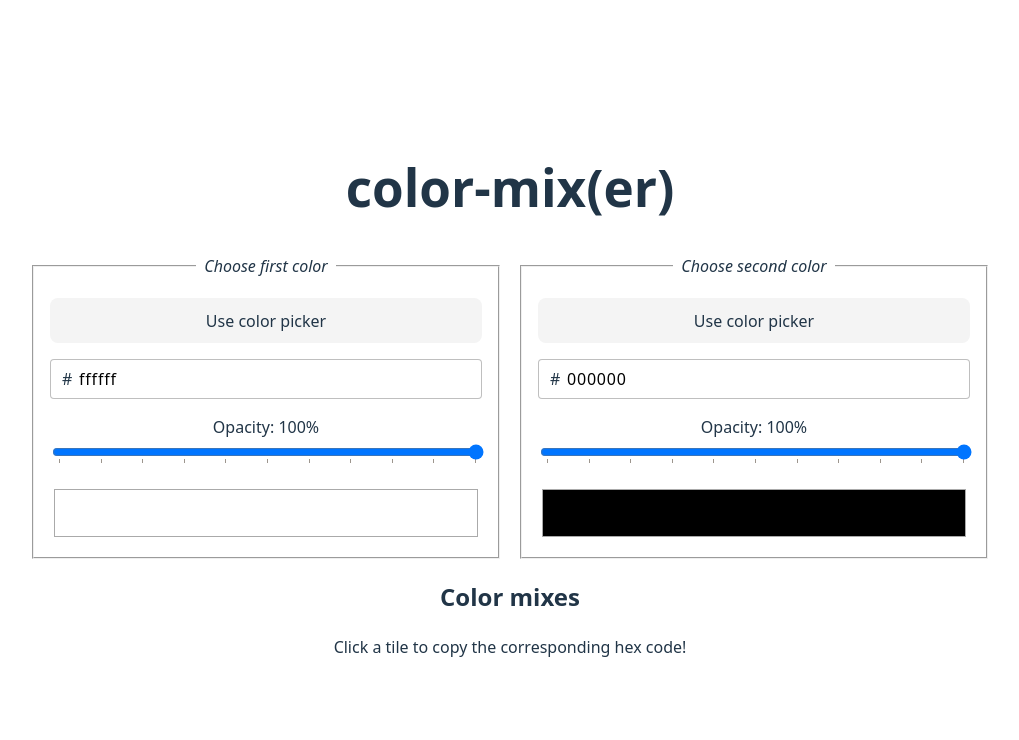
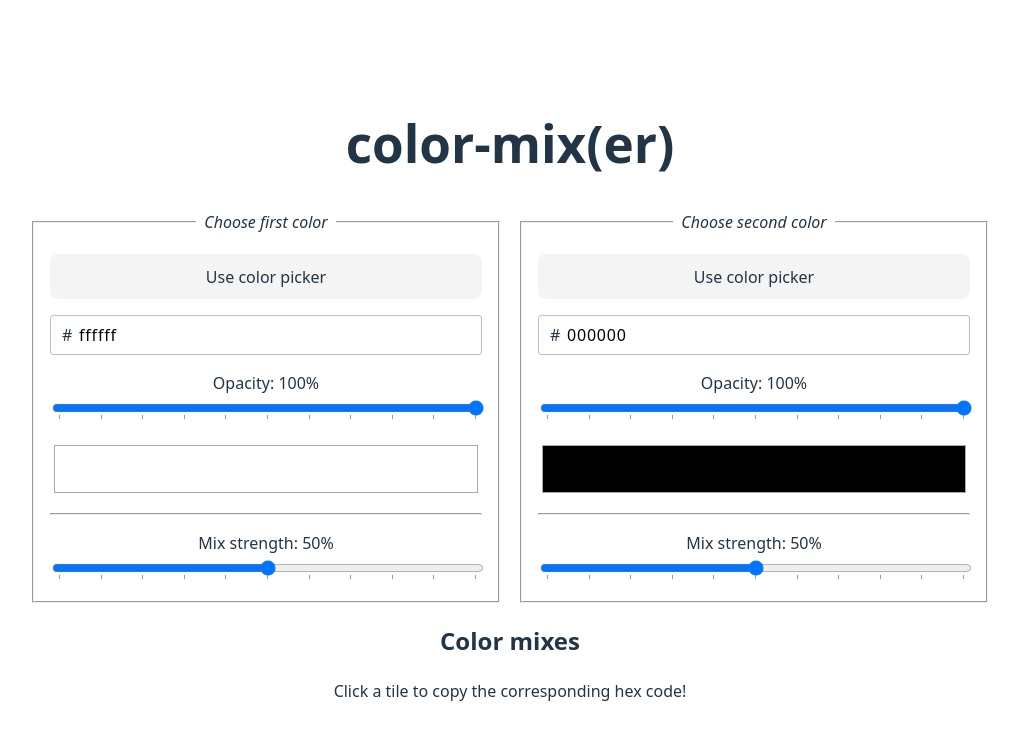
Before and after one commit to wovenstarlight/color-mixer, a React (Vite) app: page / in a window 1280 px wide. Shown: the top 740 px of the page, without its empty margins (130-1149 px from the left). Built offline with nearby package versions, Linux system fonts and the light colour scheme.

Commit message:
Add mix strength slider to color picker

```diff
--- a/src/components/ColorPicker.tsx
+++ b/src/components/ColorPicker.tsx
@@ -87,7 +87,20 @@ export default function ColorPicker({
 				color: buildColor(data.color, data.opacity),
 			}} />
 
-			{/* TODO: Mix strength slider */}
+			<hr />
+
+			<label>
+				<span className="rangelabel">Mix strength: {data.strength}%</span>
+				<input
+					type="range"
+					list="markers"
+					min={0}
+					max={100}
+					step={0.1}
+					value={data.strength}
+					onChange={(e) => setData((value: Color) => ({ ...value, strength: e.target.value }))}
+				/>
+			</label>
 		</fieldset>
 	);
 }
--- a/src/styles/ColorPicker.css
+++ b/src/styles/ColorPicker.css
@@ -9,9 +9,9 @@
 	}
 
 	/* Standardize input layout and spacing */
-	label, label .button { display: block }
+	label, label .button, .rangelabel { display: block }
 	input, label .button { width: 100% }
-	label { margin-block: 1em }
+	label, hr { margin-block: 1em }
 	label:has(.button) { margin-block-start: 0 }
 	label:last-child { margin-block-end: 0 }
 
```
